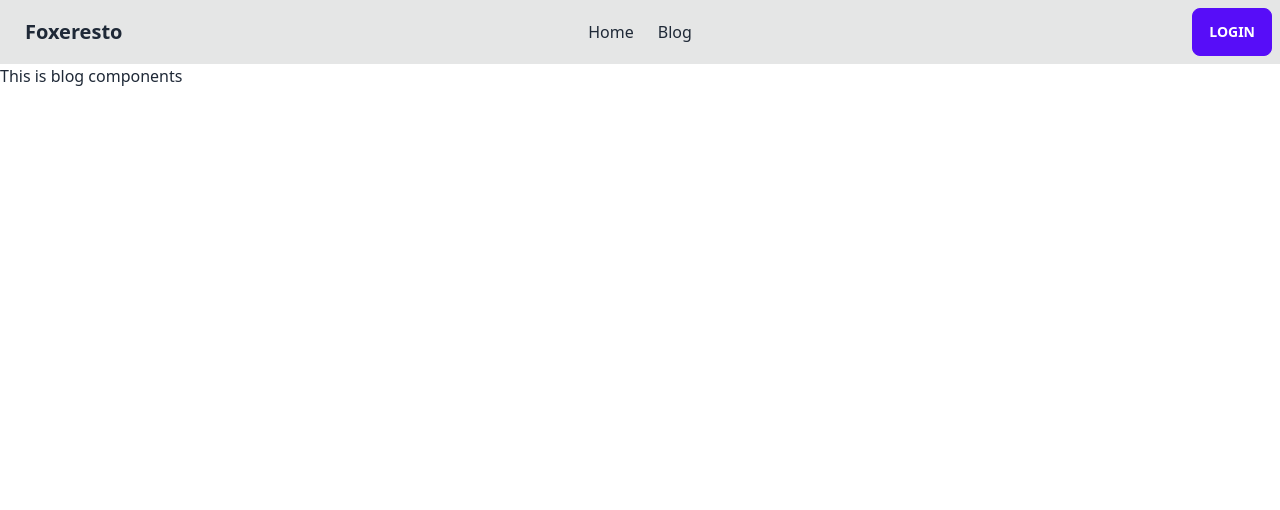
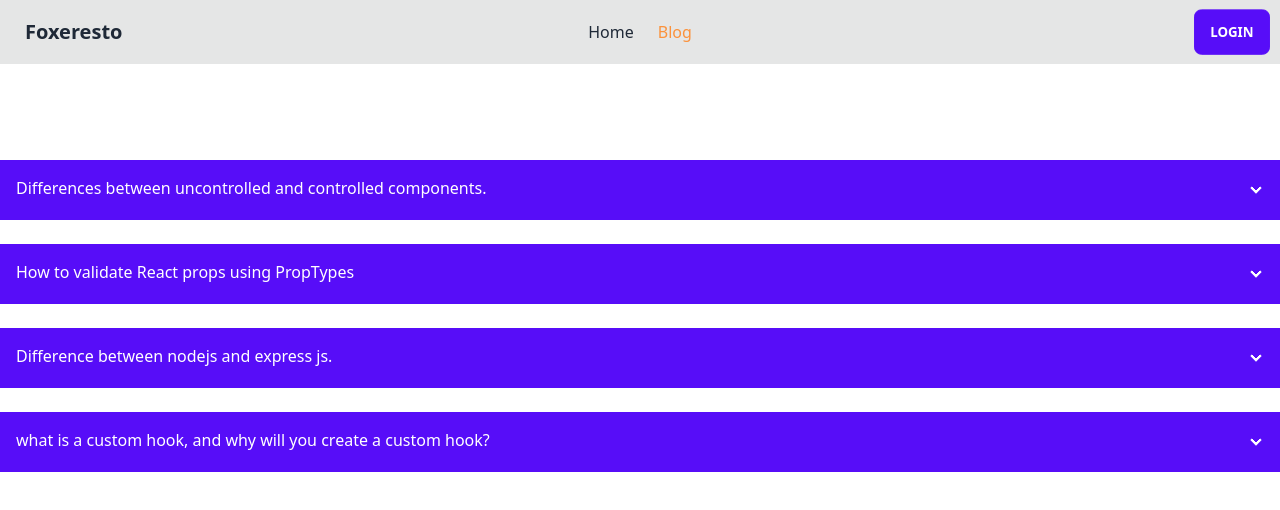
Before and after one commit to Rayhanali-dev/chef-recipe-client, a React (Vite) app: page /blog in a window 1280 px wide. Shown: the top 510 px of the page. Built offline with nearby package versions, Linux system fonts and the light colour scheme; no server answers.

Commit message:
react toastify added and blog page added

```diff
--- a/package.json
+++ b/package.json
@@ -17,6 +17,7 @@
     "react": "^18.2.0",
     "react-dom": "^18.2.0",
     "react-router-dom": "^6.11.0",
+    "react-toastify": "^9.1.2",
     "sort-by": "^1.2.0"
   },
   "devDependencies": {
--- a/src/components/Blog/Blog.jsx
+++ b/src/components/Blog/Blog.jsx
@@ -2,8 +2,50 @@ import React from 'react';
 
 const Blog = () => {
     return (
-        <div>
-            <h3>This is blog components</h3>
+        <div className='max-w-7xl mx-auto mt-24'>
+            <div className="collapse mb-6 collapse-arrow">
+                <input type="checkbox" className="peer" />
+                <div className="collapse-title bg-primary text-primary-content peer-checked:bg-secondary peer-checked:text-secondary-content">
+                    Differences between uncontrolled and controlled components.
+                </div>
+                <div className="collapse-content bg-primary text-primary-content peer-checked:bg-secondary peer-checked:text-secondary-content">
+                    <p>In React, controlled components refer to components that have their state and behavior controlled by the parent component. These components rely on props passed down from the parent component to update their state and behavior. Uncontrolled components refer to components that manage their own state internally.</p>
+                </div>
+            </div>
+            <div className="collapse mb-6 collapse-arrow">
+                <input type="checkbox" className="peer" />
+                <div className="collapse-title bg-primary text-primary-content peer-checked:bg-secondary peer-checked:text-secondary-content">
+                    How to validate React props using PropTypes
+                </div>
+                <div className="collapse-content bg-primary text-primary-content peer-checked:bg-secondary peer-checked:text-secondary-content">
+                    <p>
+                        <li>The prop can be of any data type.</li>
+                        <li>The prop should be a Boolean.</li>
+                        <li>PropTypes.number : The prop should be a number.</li>
+                        <li>PropTypes.string : The prop should be a string.</li>
+                        <li>PropTypes.func : The prop should be a function.</li>
+                        <li>PropTypes.array : The prop should be an array.</li>
+                    </p>
+                </div>
+            </div>
+            <div className="collapse mb-6 collapse-arrow">
+                <input type="checkbox" className="peer" />
+                <div className="collapse-title bg-primary text-primary-content peer-checked:bg-secondary peer-checked:text-secondary-content">
+                    Difference between nodejs and express js.
+                </div>
+                <div className="collapse-content bg-primary text-primary-content peer-checked:bg-secondary peer-checked:text-secondary-content">
+                    <p>NodeJS is an event-driven, non-blocking I/O model using JavaScript as its main language. It helps to build scalable network applications. Express is a minimal and flexible Node. js web application framework that provides a robust set of features for web and mobile applications.</p>
+                </div>
+            </div>
+            <div className="collapse mb-6 collapse-arrow">
+                <input type="checkbox" className="peer" />
+                <div className="collapse-title bg-primary text-primary-content peer-checked:bg-secondary peer-checked:text-secondary-content">
+                    what is a custom hook, and why will you create a custom hook?
+                </div>
+                <div className="collapse-content bg-primary text-primary-content peer-checked:bg-secondary peer-checked:text-secondary-content">
+                    <p>Custom React JS hooks offer reusability as when a custom hook is created, it can be reused easily, which makes the code cleaner and reduces the time to write the code. It also enhances the rendering speed of the code as a custom hook does not need to be rendered again and again while rendering the whole code.</p>
+                </div>
+            </div>
         </div>
     );
 };
--- /dev/null
+++ b/src/components/Footer/Footer.jsx
@@ -0,0 +1,11 @@
+import React from 'react';
+
+const Footer = () => {
+    return (
+        <div>
+
+        </div>
+    );
+};
+
+export default Footer;
--- a/src/components/Home/Home.jsx
+++ b/src/components/Home/Home.jsx
@@ -11,7 +11,7 @@ const Home = () => {
             <Banner></Banner>
             <div className='max-w-7xl mx-auto'>
                 <h3 className='text-center text-3xl font-bold my-16'>Restaurant Chef</h3>
-                <div className='grid grid-cols-2 gap-6 mb-14'>
+                <div className='grid grid-cols-1 md:grid-cols-2 gap-6 mb-14'>
                     {
                         chefs.map(chef => <ChefCard key={chef.id} chef={chef}></ChefCard>)
                     }
--- a/src/components/Login/Login.jsx
+++ b/src/components/Login/Login.jsx
@@ -31,6 +31,7 @@ const Login = () => {
         .then(result => {
             const loggedGoogle = result.user;
             console.log(loggedGoogle);
+            navigate(from, { replace: true })
         })
         .catch(error => {
             console.log(error.message);
@@ -42,6 +43,7 @@ const Login = () => {
         .then(result => {
             const loggedGithub = result.user;
             console.log(loggedGithub);
+            navigate(from, { replace: true })
         })
         .catch(error => {
             console.log(error.message);
@@ -51,7 +53,7 @@ const Login = () => {
     return (
         <div>
             <div className="hero min-h-screen bg-base-200">
-                <div className="hero-content w-[560px] flex-col">
+                <div className="hero-content p-0 lg:w-[560px] flex-col">
                     <div className="text-center lg:text-left my-6">
                         <h1 className="text-5xl font-bold">Login</h1>
                     </div>
--- a/src/components/Navbar/Navbar.jsx
+++ b/src/components/Navbar/Navbar.jsx
@@ -1,5 +1,5 @@
 import React, { useContext, useState } from 'react';
-import { Link } from 'react-router-dom';
+import { Link, NavLink } from 'react-router-dom';
 import { AuthContext } from '../provides/AuthProvider';
 
 const Navbar = () => {
@@ -18,24 +18,42 @@ const Navbar = () => {
             <div className="bg-base-300">
                 <div className='navbar max-w-7xl mx-auto'>
                     <div className="navbar-start">
-                        <div className="dropdown">
+                        <div className="dropdown md:hidden">
                             <label tabIndex={0} className="btn btn-ghost lg:hidden">
                                 <svg xmlns="http://www.w3.org/2000/svg" className="h-5 w-5" fill="none" viewBox="0 0 24 24" stroke="currentColor"><path strokeLinecap="round" strokeLinejoin="round" strokeWidth="2" d="M4 6h16M4 12h8m-8 6h16" /></svg>
                             </label>
-                            <ul tabIndex={0} className="menu menu-compact dropdown-content mt-3 p-2 shadow bg-base-100 rounded-box w-52">
-                                <li><a>Item 1</a></li>
-                                <li><a>Item 3</a></li>
+                            <ul tabIndex={0} className="menu gap-5 menu-compact dropdown-content mt-3 p-2 shadow bg-base-100 rounded-box w-52">
+                                <NavLink className={({ isActive }) =>
+                                    isActive ? "text-orange-400" : ""
+                                } to={`/`}>Home</NavLink>
+
+                                <NavLink className={({ isActive }) =>
+                                    isActive ? "text-orange-400" : ""
+                                } to={`/blog`}>Blog</NavLink>
+                                <div className="navbar-end">
+                                    {
+                                        user ? <div className='flex gap-6 items-center'>
+                                            <img src={user.photoURL} alt="" className='rounded-full bg-slate-500 w-14 h-14' />
+                                            <button onClick={handleLoggedOut} className='btn btn-primary'>Log Out</button>
+                                        </div> : <button className='btn btn-primary'><Link to={`/login`}>Login</Link></button>
+                                    }
+                                </div>
                             </ul>
                         </div>
                         <Link to={`/`} className="btn btn-ghost normal-case text-xl">Foxeresto</Link>
                     </div>
                     <div className="navbar-center hidden lg:flex">
                         <ul className="menu gap-6 menu-horizontal px-1">
-                            <Link to={`/`}>Home</Link>
-                            <Link to={`/blog`}>Blog</Link>
+                            <NavLink className={({ isActive }) =>
+                                isActive ? "text-orange-400" : ""
+                            } to={`/`}>Home</NavLink>
+                            <NavLink className={({ isActive }) =>
+                                isActive ? "text-orange-400" : ""
+                            } to={`/blog`}>Blog</NavLink>
                         </ul>
                     </div>
                     <div className="navbar-end">
+                        <div className='hidden md:block'>
                             {
                                 user ? <div className='flex gap-6 items-center'>
                                     <img src={user.photoURL} alt="" className='rounded-full bg-slate-500 w-14 h-14' />
@@ -45,6 +63,7 @@ const Navbar = () => {
                         </div>
                     </div>
                 </div>
+            </div>
 
         </div>
     );
--- a/src/components/Recipe/Recipe.jsx
+++ b/src/components/Recipe/Recipe.jsx
@@ -14,7 +14,7 @@ const Recipe = () => {
                 <div className='absolute flex flex-col justify-center items-center w-full h-full top-0 left-0 backdrop-brightness-50'>
                     <div className='text-center max-w-7xl mx-auto'>
                         <h3 className='text-5xl text-white mb-6'>{name}</h3>
-                        <p className='text-white text-xl px-44'>{description}</p>
+                        <p className='text-white text-xl lg:px-44'>{description}</p>
                         <p className='text-white text-xl my-3'>Recipes: {recipes.length}</p>
                         <p className='text-white text-xl'>Experience: {years_of_experience}</p>
                         <p className='text-white text-xl mt-3'>Likes: ${likes}</p>
@@ -23,7 +23,7 @@ const Recipe = () => {
             </div>
             <div className='max-w-7xl mx-auto'>
                 <h3 className='text-center text-4xl font-bold my-8'>Recipe Items</h3>
-                <div className='grid grid-cols-3 my-8'>
+                <div className='grid grid-cols-1 gap-6 md:grid-cols-2 lg:grid-cols-3 my-8'>
                     {
                         recipes.map(recipe => <RecipeCard key={recipe.recipe_id} recipe={recipe}></RecipeCard>)
                     }
--- a/src/components/RecipeCard/RecipeCard.jsx
+++ b/src/components/RecipeCard/RecipeCard.jsx
@@ -1,12 +1,13 @@
 import React from 'react';
-import ViewRecipe from '../ViewRecipe/ViewRecipe';
-
+import { ToastContainer, toast } from 'react-toastify';
+import 'react-toastify/dist/ReactToastify.css';
 const RecipeCard = ({ recipe }) => {
+    const notify = () => toast("Add To Favourite");
     console.log(recipe);
     const { name, ingredients, rating, image_url, Method } = recipe;
     return (
         <div>
-            <div className="card w-96 h-[800px] bg-base-100 shadow-2xl">
+            <div className="card h-[800px] bg-base-100 shadow-2xl">
                 <figure><img className='h-[300px] object-cover w-full' src={image_url} alt="Shoes" /></figure>
                 <div className="card-body">
                     <h2 className="card-title">{name}</h2>
@@ -17,7 +18,8 @@ const RecipeCard = ({ recipe }) => {
                     <p>Ratings: {rating}</p>
                     <p>Cooking Method: {Method}</p>
                     <div className="card-actions ">
-                        <button className="btn btn-primary w-full mt-4">Add To Favourite</button>
+                        <button onClick={notify}  className="btn btn-primary w-full mt-4">Add To Favourite</button>
+                        <ToastContainer></ToastContainer>
                     </div>
                 </div>
             </div>
--- a/src/components/Register/Register.jsx
+++ b/src/components/Register/Register.jsx
@@ -28,7 +28,7 @@ const Register = () => {
     return (
         <div>
             <div className="hero min-h-screen bg-base-200">
-                <div className="hero-content w-[560px] flex-col">
+                <div className="hero-content p-0 lg:w-[560px] flex-col">
                     <div className="text-center lg:text-left my-6">
                         <h1 className="text-5xl font-bold">Register</h1>
                     </div>
--- a/src/components/ViewRecipe/ViewRecipe.jsx
+++ /dev/null
@@ -1,12 +0,0 @@
-import React from 'react';
-
-const ViewRecipe = ({viewRecipe}) => {
-    console.log(viewRecipe);
-    return (
-        <div>
-            <h3>{viewRecipe.name}</h3>
-        </div>
-    );
-};
-
-export default ViewRecipe;
```
Also changed, not shown: 1 other file (tests, documents, lock files or other folders). Lines whose indentation alone changed are shown as unchanged.
